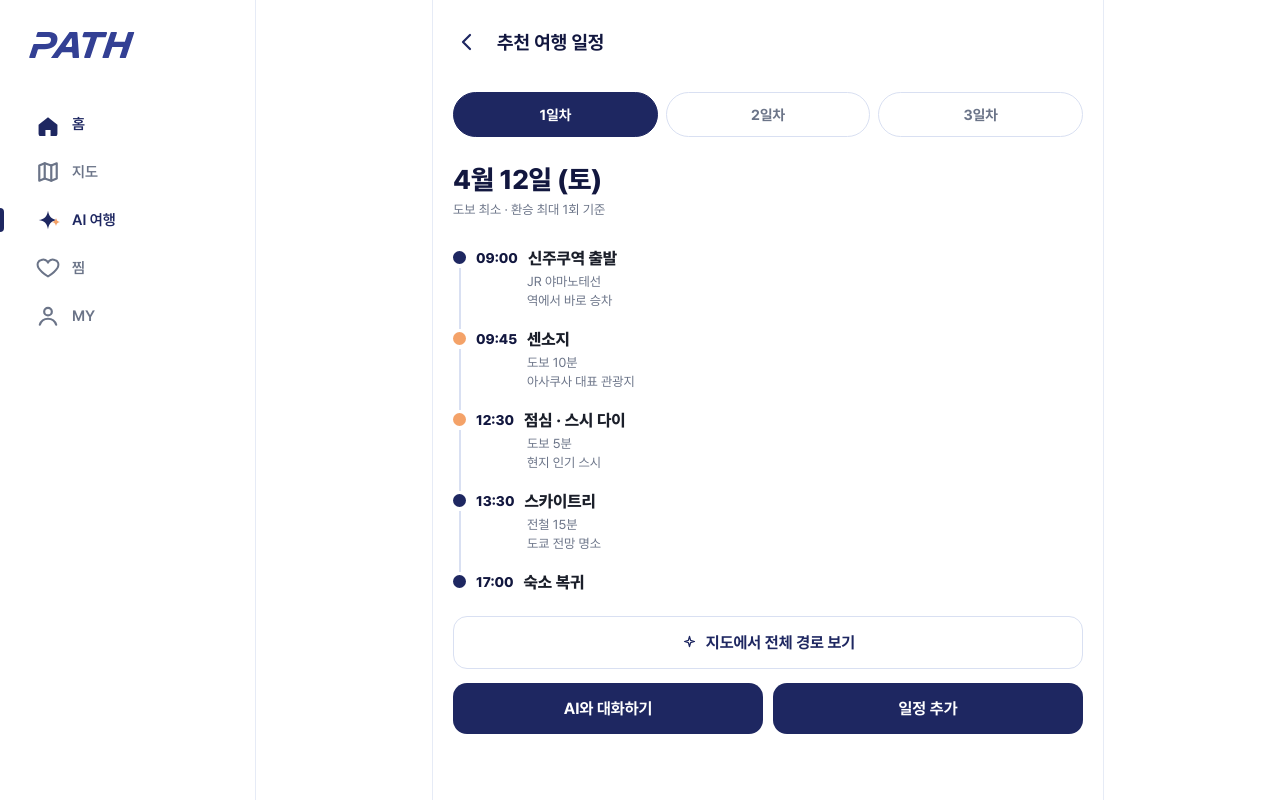
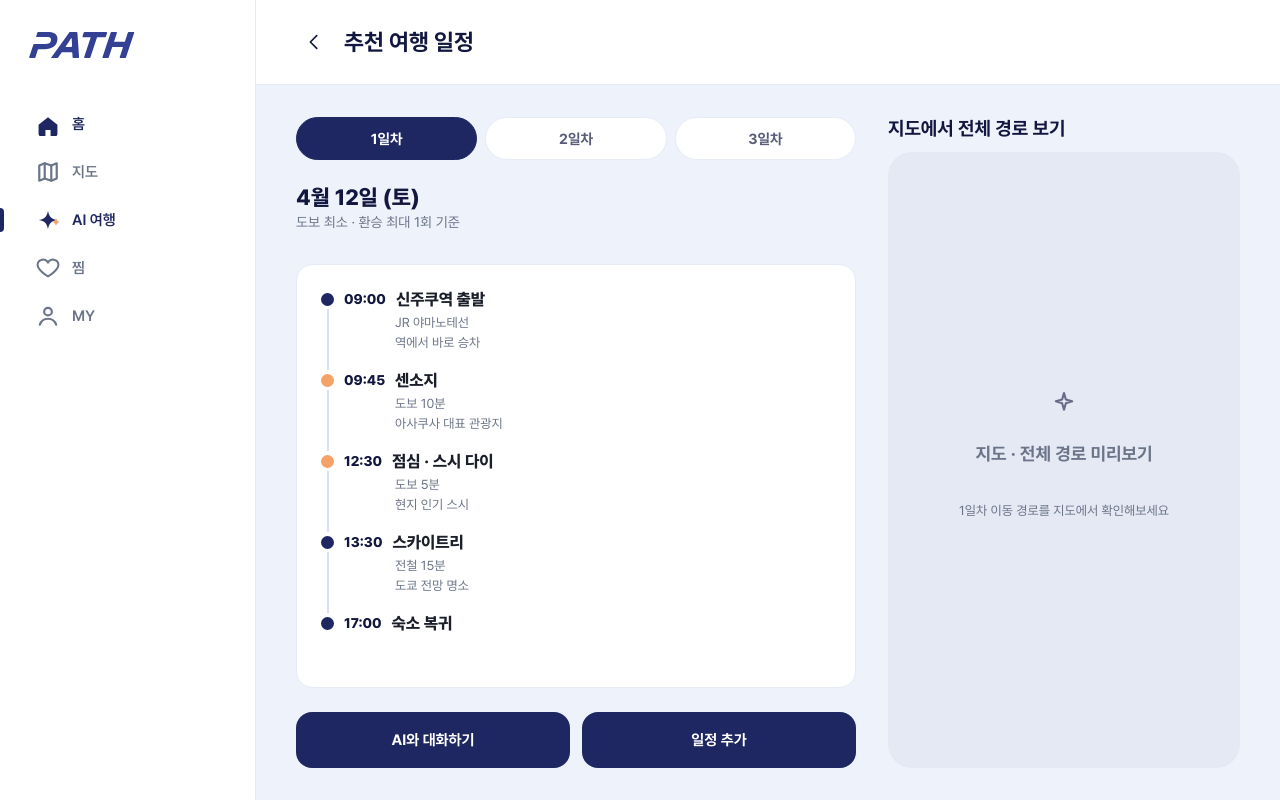
Before and after one commit to KIMGAYEONG12/PATH-app-Travel-with-Agent, a Next.js app: page /ai/result in a window 1280 px wide. Built offline with nearby package versions, Linux system fonts and the light colour scheme.

Commit message:
PC화면 수정 중 및 고치는 중 특히 지도 화면

```diff
--- a/app/ai/layout.js
+++ b/app/ai/layout.js
@@ -6,7 +6,7 @@ import Sidebar from "@/components/Sidebar";
 // AI 여행 플로우도 PC에서는 path_zip처럼 좌측 사이드바를 함께 보여줍니다.
 // /ai 와 /ai/chat 은 프로토타입처럼 좌우 2단(요청/미리보기, 대화/미리보기)
 // 이므로 폭 제한 없이 전체 폭을 쓰고, 나머지 플로우 화면은 가운데 정렬합니다.
-const WIDE_ROUTES = ["/ai", "/ai/chat", "/ai/route", "/ai/changed"];
+const WIDE_ROUTES = ["/ai", "/ai/chat", "/ai/route", "/ai/changed", "/ai/result"];
 
 export default function AiLayout({ children }) {
   const pathname = usePathname();
--- a/app/ai/page.js
+++ b/app/ai/page.js
@@ -23,7 +23,11 @@ export default function AiRequestPage() {
   const [pcText, setPcText] = useState(DEFAULT_PROMPT);
   const [tags, setTags] = useState(() => new Set(["도보 최소", "환승 최소", "가족 여행"]));
   const [pcTags, setPcTags] = useState(() => new Set(["도보 최소", "환승 최소"]));
-  const [photos, setPhotos] = useState([null, null, null]);
+  const [photos, setPhotos] = useState([
+    "/images/sensoji.jpg",
+    "/images/skytree.jpg",
+    "/images/ueno.jpg",
+  ]);
   const fileInputRefs = [useRef(null), useRef(null), useRef(null)];
 
   function pickPhoto(i) {
--- a/app/ai/result/page.js
+++ b/app/ai/result/page.js
@@ -14,7 +14,9 @@ export default function AiResultPage() {
   const day = itineraryDays[dayIdx];
 
   return (
-    <div className="screen-scroll no-tab">
+    <>
+      {/* ---------- 모바일 ---------- */}
+      <div className="screen-scroll no-tab lg:hidden">
         <Header title="추천 여행 일정" backHref="/ai" />
         <div className="container">
           <div className={styles.dayTabs}>
@@ -52,5 +54,76 @@ export default function AiResultPage() {
           </Link>
         </div>
       </div>
+
+      {/* ---------- PC (좌: 일차별 일정 타임라인 / 우: 전체 경로 미리보기) ----------
+          Sidebar와 바깥 pz-shell은 app/ai/layout.js가 이미 감싸고 있으므로,
+          여기서는 그 안에 들어갈 헤더 + 2단 콘텐츠만 렌더링합니다. */}
+      <div className="hidden flex-1 flex-col lg:flex">
+        <header className="flex shrink-0 items-center gap-3 border-b border-line px-10 py-6">
+          <Link
+            href="/ai"
+            aria-label="뒤로가기"
+            className="flex h-9 w-9 items-center justify-center rounded-full text-navy-deep hover:bg-navy/5"
+          >
+            <Icon name="chevronLeft" size={22} />
+          </Link>
+          <h1 className="text-[23px] font-bold text-navy-deep">추천 여행 일정</h1>
+        </header>
+
+        <div className="flex flex-1 gap-8 bg-[#eef2fb] px-10 py-8">
+          {/* 좌: 일차 탭 + 타임라인 */}
+          <div className="flex w-[560px] shrink-0 flex-col">
+            <div className="flex gap-2">
+              {itineraryDays.map((d, i) => (
+                <button
+                  key={d.id}
+                  onClick={() => setDayIdx(i)}
+                  className={`flex-1 rounded-full border px-4 py-3 text-[14.5px] font-bold transition ${
+                    i === dayIdx
+                      ? "border-navy bg-navy text-white"
+                      : "border-line bg-white text-navy-deep/70"
+                  }`}
+                >
+                  {d.label}
+                </button>
+              ))}
+            </div>
+
+            <h2 className="mt-6 text-[22px] font-extrabold text-navy-deep">{day.date}</h2>
+            <p className="mt-1 text-[14px] text-muted">{day.condition}</p>
+
+            <div className="mt-5 flex-1 overflow-y-auto rounded-2xl border border-line bg-white p-6">
+              <Timeline items={day.items} />
+            </div>
+
+            <div className="mt-6 flex gap-3">
+              <Link href="/ai/chat" className="flex-1">
+                <button className="flex h-14 w-full items-center justify-center rounded-2xl bg-navy text-[15px] font-bold text-white">
+                  AI와 대화하기
+                </button>
+              </Link>
+              <Link href="/ai/added" className="flex-1">
+                <button className="flex h-14 w-full items-center justify-center rounded-2xl bg-navy text-[15px] font-bold text-white">
+                  일정 추가
+                </button>
+              </Link>
+            </div>
+          </div>
+
+          {/* 우: 전체 경로 미리보기 */}
+          <div className="flex flex-1 flex-col">
+            <h2 className="text-[19px] font-bold text-navy-deep">지도에서 전체 경로 보기</h2>
+            <Link
+              href="/ai/route"
+              className="mt-3 flex flex-1 flex-col items-center justify-center gap-2 rounded-3xl bg-[#e4e9f4] text-center transition hover:bg-[#dbe2f4]"
+            >
+              <Icon name="sparkle" size={28} className="text-navy-deep/60" />
+              <p className="text-[18px] font-bold text-muted">지도 · 전체 경로 미리보기</p>
+              <p className="text-[13px] text-muted">{day.label} 이동 경로를 지도에서 확인해보세요</p>
+            </Link>
+          </div>
+        </div>
+      </div>
+    </>
   );
 }
--- a/app/map/page.js
+++ b/app/map/page.js
@@ -109,9 +109,8 @@ function MapPageInner() {
         <header className="flex shrink-0 items-center border-b border-line px-10 py-6">
           <h1 className="text-[23px] font-bold text-navy-deep">지도</h1>
         </header>
-        <div className="flex flex-1 justify-start bg-[#eef2fb]">
-          <div className="flex w-full max-w-[1180px] flex-1">
-          <div className="flex w-[420px] shrink-0 flex-col gap-5 px-10 py-8">
+        <div className="flex flex-1 gap-8 bg-[#eef2fb] px-10 py-8">
+          <div className="flex w-[420px] shrink-0 flex-col gap-5">
             <div className="flex items-center gap-3 rounded-2xl border border-line bg-white px-5 py-3.5 text-muted">
               <input
                 value={query}
@@ -166,15 +165,10 @@ function MapPageInner() {
             </div>
           </div>
           {/* PC 지도 미리보기 — 프로토타입 "PC 지도"와 동일하게 실제 지도 연동 전
-              단순 플레이스홀더로 표시. 프로토타입처럼 우측 영역을 거의 가득
-              채우도록 여백을 최소화합니다. 전체 영역은 다른 화면들과 동일하게
-              max-w-[1180px]로 제한해, 넓은 모니터에서 지도가 지나치게
-              커지지 않도록 합니다. */}
-          <div className="flex flex-1 py-8 pl-14 pr-8">
-            <div className="flex flex-1 items-center justify-center rounded-3xl bg-[#e4e9f4] text-[26px] font-bold text-muted">
-              지도 화면
-            </div>
-          </div>
+              단순 플레이스홀더로 표시. 남은 영역을 flex-1로 가득 채워 화면
+              오른쪽 끝까지 지도가 이어지도록 합니다. */}
+          <div className="flex flex-1 items-center justify-center rounded-3xl bg-[#e4e9f4] text-[26px] font-bold text-muted">
+            지도 화면
           </div>
         </div>
       </div>
--- a/app/my/profile/page.js
+++ b/app/my/profile/page.js
@@ -128,34 +128,34 @@ export default function ProfilePage() {
             빈 원으로(호버 시에만 카메라 아이콘 표시), 이름/이메일도 예시 값
             대신 일반 라벨을 보여줍니다. */}
         <div className="hidden lg:flex lg:flex-col lg:gap-8 lg:pb-10">
-          <div className="flex items-center gap-4">
+          <div className="flex items-center gap-5">
             <button
               onClick={() => fileInputRef.current?.click()}
               aria-label="프로필 사진 변경"
-              className="group flex h-14 w-14 shrink-0 items-center justify-center rounded-full bg-[#dfe6fb] text-navy"
+              className="group flex h-20 w-20 shrink-0 items-center justify-center rounded-full bg-[#dfe6fb] text-navy"
               style={avatarStyle}
             >
               {!photo && (
                 <Icon
                   name="camera"
-                  size={20}
+                  size={24}
                   className="opacity-0 transition group-hover:opacity-70"
                 />
               )}
             </button>
             <div>
-              <p className="text-[18px] font-extrabold text-navy-deep">{name || "이름"}</p>
-              <p className="mt-0.5 text-[14px] text-muted">이메일</p>
+              <p className="text-[20px] font-extrabold text-navy-deep">{name || "이름"}</p>
+              <p className="mt-1 text-[15px] text-muted">이메일</p>
             </div>
           </div>
 
-          <div className="flex w-[411px] flex-col gap-6">
+          <div className="flex w-[480px] flex-col gap-6">
             <div>
               <label className="mb-2 block text-[15px] font-bold text-navy-deep">이름</label>
               <input
                 value={name}
                 onChange={(e) => setName(e.target.value)}
-                className="w-full rounded-2xl border border-line bg-white px-5 py-3.5 text-[13.5px] text-navy-deep outline-none focus:border-navy"
+                className="w-full rounded-2xl border border-line bg-white px-5 py-4 text-[15px] text-navy-deep outline-none focus:border-navy"
               />
             </div>
 
@@ -163,18 +163,18 @@ export default function ProfilePage() {
               <label className="mb-2 block text-[15px] font-bold text-navy-deep">이메일</label>
               <input
                 disabled
-                className="w-full rounded-2xl border border-[#c7ccd8] bg-[#dfe2e8] px-5 py-3.5 text-[13.5px] text-muted"
+                className="w-full rounded-2xl border border-[#c7ccd8] bg-[#dfe2e8] px-5 py-4 text-[15px] text-muted"
               />
             </div>
 
             <button
               onClick={handleSave}
-              className="flex h-14 w-full items-center justify-center rounded-2xl bg-navy text-[14px] font-bold text-white transition"
+              className="flex h-14 w-full items-center justify-center rounded-2xl bg-navy text-[15px] font-bold text-white transition"
             >
               {saved ? "저장됨 ✓" : "저장하기"}
             </button>
 
-            <p className="text-[12px] text-muted">가입일 2026.01.15 · 마지막 로그인 오늘</p>
+            <p className="text-[13px] text-muted">가입일 2026.01.15 · 마지막 로그인 오늘</p>
           </div>
         </div>
       </div>
```
Also changed, not shown: app/login/page.js (+11 -46 lines), 1 other file (tests, documents, lock files or other folders). Lines whose indentation alone changed are shown as unchanged.
